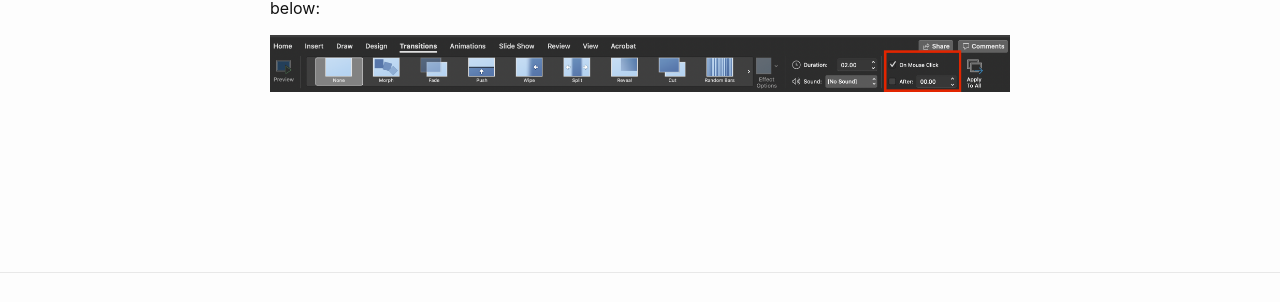
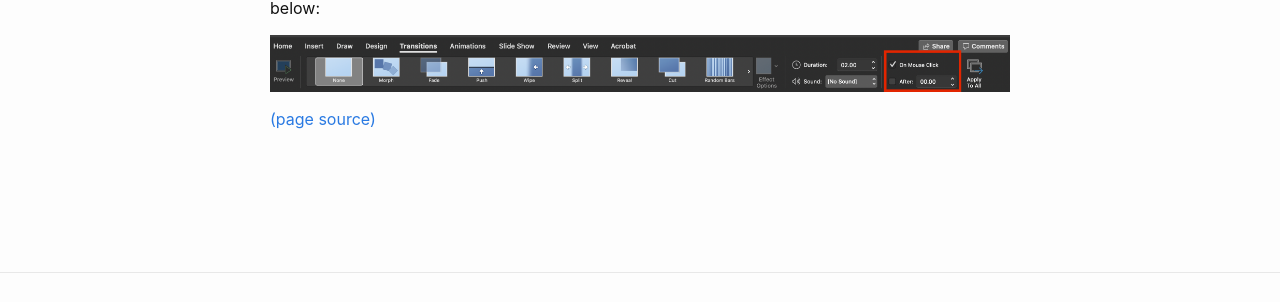
Before and after one commit to samarth-robo/blog, a Jekyll site: the page built from _posts/2020-06-07-ppt_remove_timings.md, in a window 1280 px wide. Shown: the part 405-707 px from the top of the page. Built offline with Jekyll 4.4.1, drawn with Linux system fonts in a browser that asks for light colours; emoji names are drawn with the system emoji font.

Commit message:
Update 2020-06-07-ppt_remove_timings.md

```diff
--- a/_posts/2020-06-07-ppt_remove_timings.md
+++ b/_posts/2020-06-07-ppt_remove_timings.md
@@ -12,3 +12,5 @@ anything. Some digging around revealed that timings are visible in the "Transiti
 and uncheck the "After" box as shown below:
 
 <img src="{{site.baseurl}}/assets/images/ppt_slide_timings.png">
+
+[(page source)](https://github.com/samarth-robo/blog/blob/gh-pages/_posts/2020-06-07-ppt_remove_timings.md)
```
